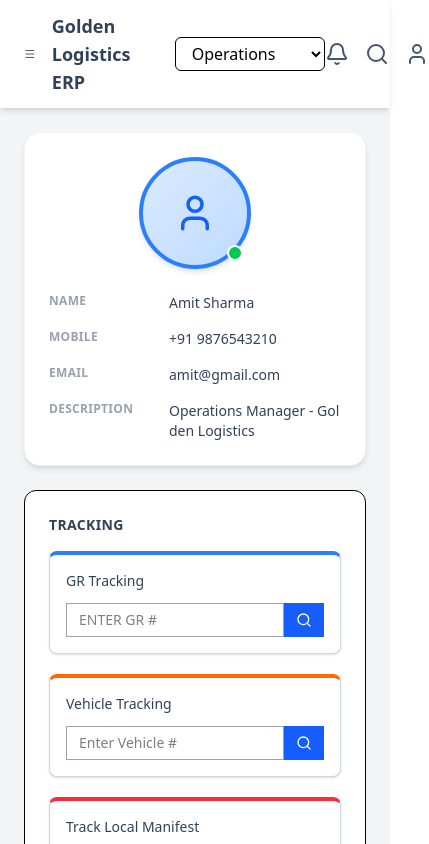
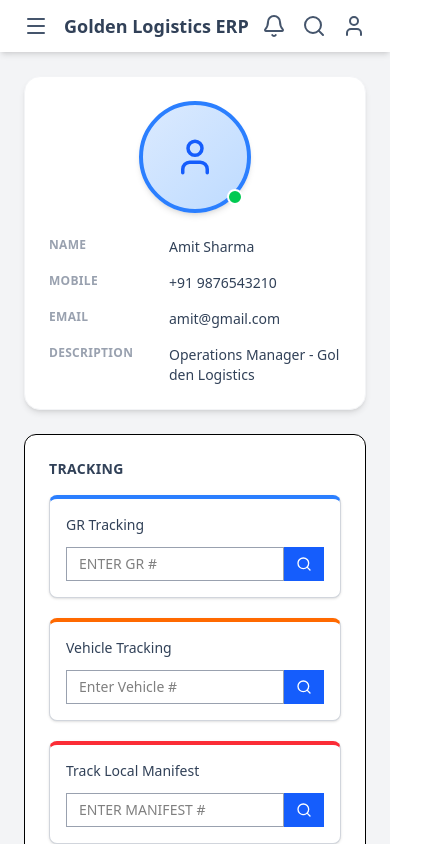
Before and after one commit to rajat804/logistics, a React (Vite) app: page / in a window 390 px wide. Shown: the whole page, 429 px wide, since content can reach past the window. Built offline with nearby package versions, Linux system fonts and the light colour scheme.

Commit message:
top bar update

```diff
--- a/src/components/Topbar.jsx
+++ b/src/components/Topbar.jsx
@@ -1,19 +1,25 @@
 import { Bell, Search, User, Menu } from "lucide-react";
 
-const Topbar = ({ setActiveModule }) => {
+const Topbar = ({ setActiveModule, setSidebarOpen }) => {
   return (
     <div className="bg-white shadow-md px-6 py-3 flex justify-between items-center">
 
       {/* Left Section */}
       <div className="flex items-center gap-4">
-        <Menu className="cursor-pointer text-slate-600" />
+
+        {/* Mobile Toggle Button */}
+        <Menu
+          className="cursor-pointer text-slate-600 md:hidden"
+          onClick={() => setSidebarOpen(prev => !prev)}
+        />
+
         <h1 className="text-lg font-semibold text-slate-700">
           Golden Logistics ERP
         </h1>
 
         <select
           onChange={(e) => setActiveModule(e.target.value)}
-          className="ml-4 border px-3 py-1 rounded-md"
+          className="ml-4 border px-3 py-1 rounded-md hidden md:block"
         >
           <option value="operations">Operations</option>
           <option value="accounts">Accounts</option>
```
